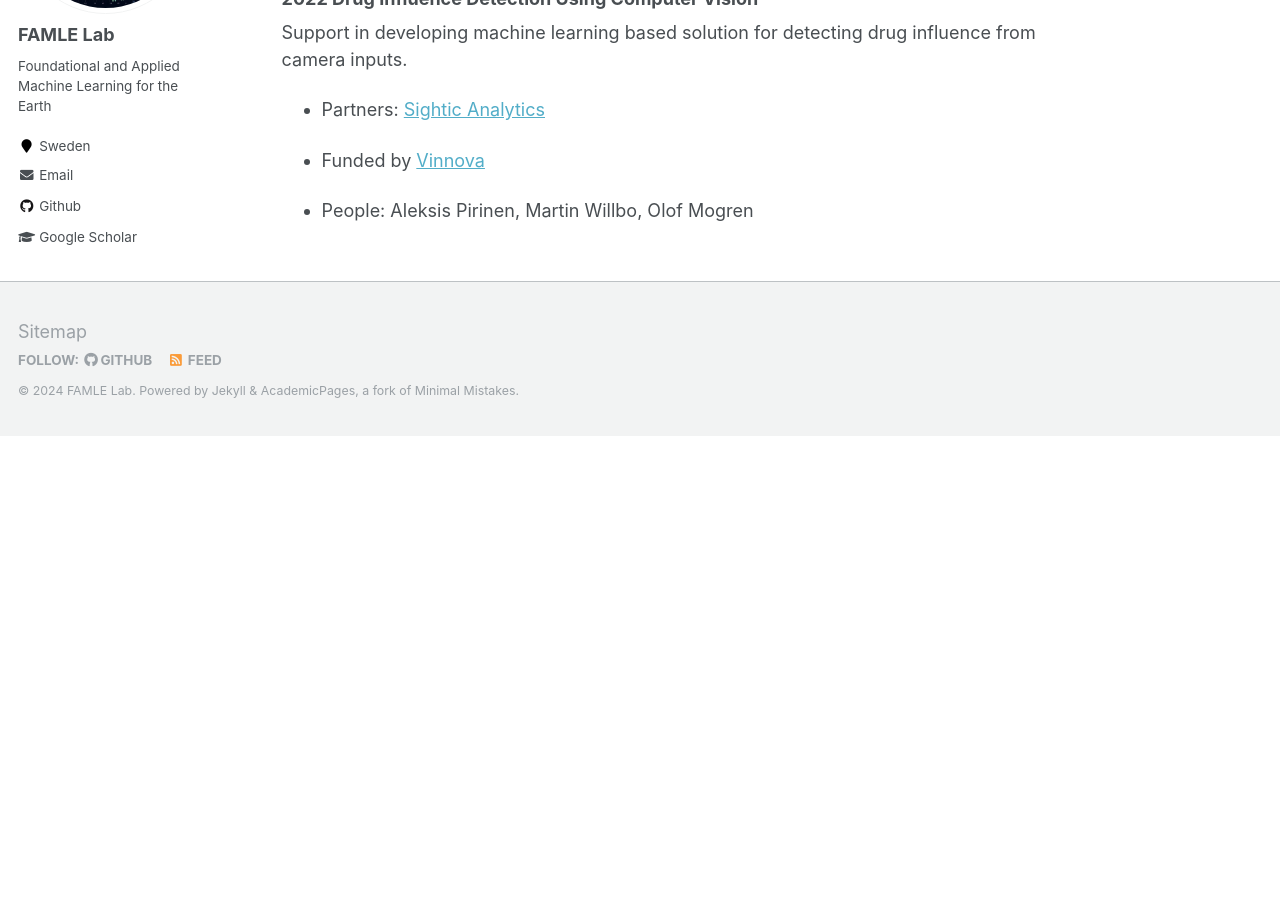
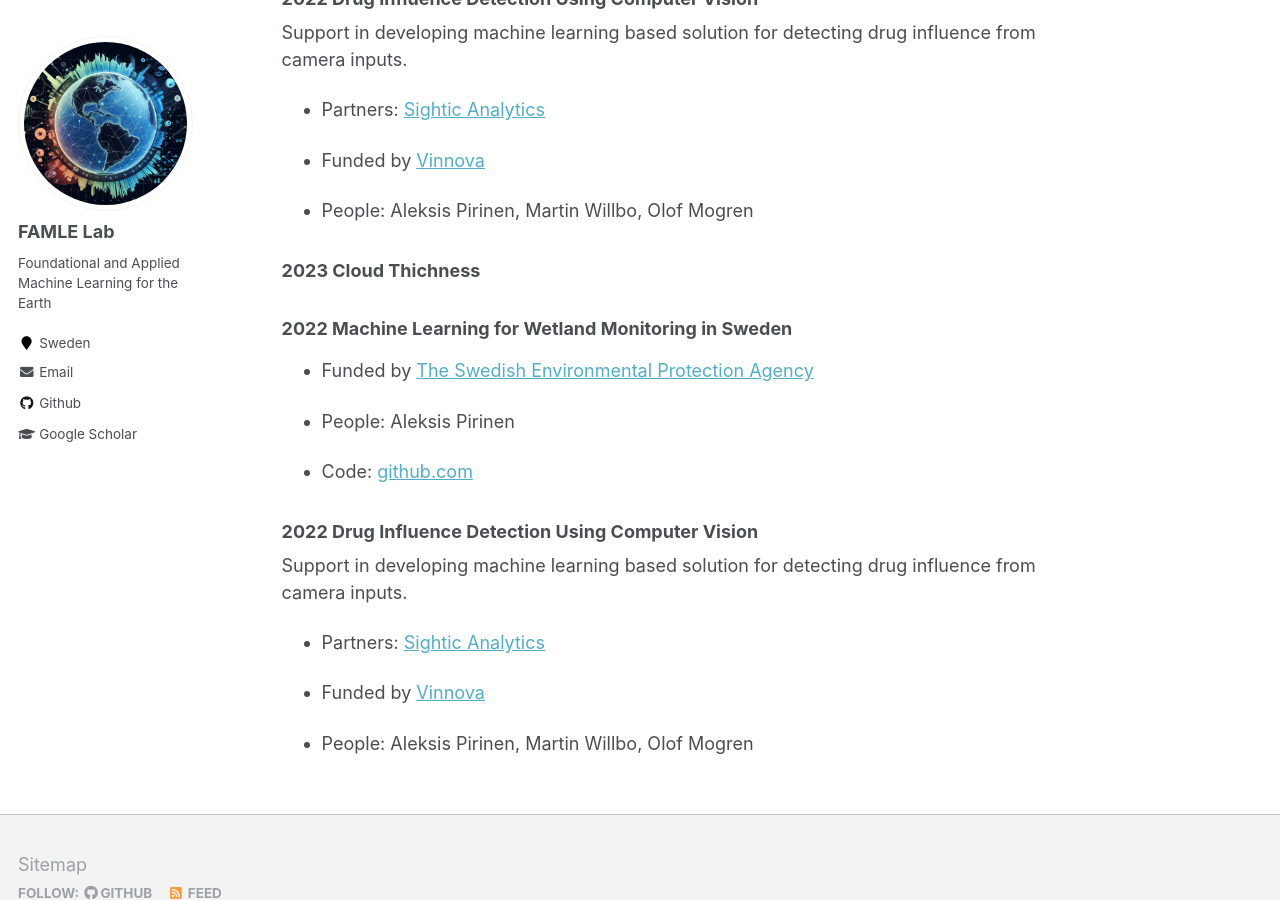
Before and after one commit to ridr-se/ridr-se.github.io, a Jekyll site: the page built from _pages/projects.md, in a window 1280 px wide and 900 px high, scrolled down 3080 px. Built offline with Jekyll 4.4.1, drawn with Linux system fonts in a browser that asks for light colours; before the commit the page ends 3516 px from its top, so only the background shows below that.

Commit message:
project posts

```diff
--- a/_pages/projects.md
+++ b/_pages/projects.md
@@ -77,31 +77,40 @@
     - [2nd ML4RS Workshop 2024](https://ml-for-rs.github.io/iclr2024/)
     - [EUMETSTAT 2023](https://www.eumetsat.int/eumetsat-meteorological-satellite-conference-2023)
 
+{% capture nowunix %}{{'now' | date: '%s'}}{% endcapture %}
 
-{% for p in site.categories.projects %}
+{% assign headlines = "Ongoing Projects, Finished Projects" | split: ", " %}
+
+{% for h in headlines %}
+
+  {% for p in site.categories.projects %}
+    {% capture enddatetime %}{{p.enddate | date: '%s'}}{% endcapture %}
+    {% if enddatetime < nowunix or h == "Ongoing Projects" %}
 
 ### {{p.date | date: '%Y'}} {{ p.title }}
 
-  {% if p.description %}
+      {% if p.description %}
 {{ p.description }}
-  {% endif %}
+      {% endif %}
 
-  {% if p.partners %}
+      {% if p.partners %}
 * Partners: {{ p.partners }}
-  {% endif %}
-  {% if p.funders %}
+      {% endif %}
+      {% if p.funders %}
 * Funded by {{ p.funders }}
-  {% endif %}
-  {% if p.publications %}
+      {% endif %}
+      {% if p.publications %}
 * Publications:
-  {% for pub in p.publications %}
+      {% for pub in p.publications %}
     - {{ pub }}
+      {% endfor %}
+      {% endif %}
+      {% if p.people %}
+* People: {{ p.people | join: ", " }}
+      {% endif %}
+      {% if p.code %}
+* Code: {{ p.code }}
+      {% endif %}
+    {% endif %}
   {% endfor %}
-  {% endif %}
-  {% if p.people %}
-* People: {{ p.people | join: ", " }}
-  {% endif %}
-  {% if p.code %}
-* Code: {{ p.code }}
-  {% endif %}
 {% endfor %}
```
Also changed, not shown: 1 other file.
